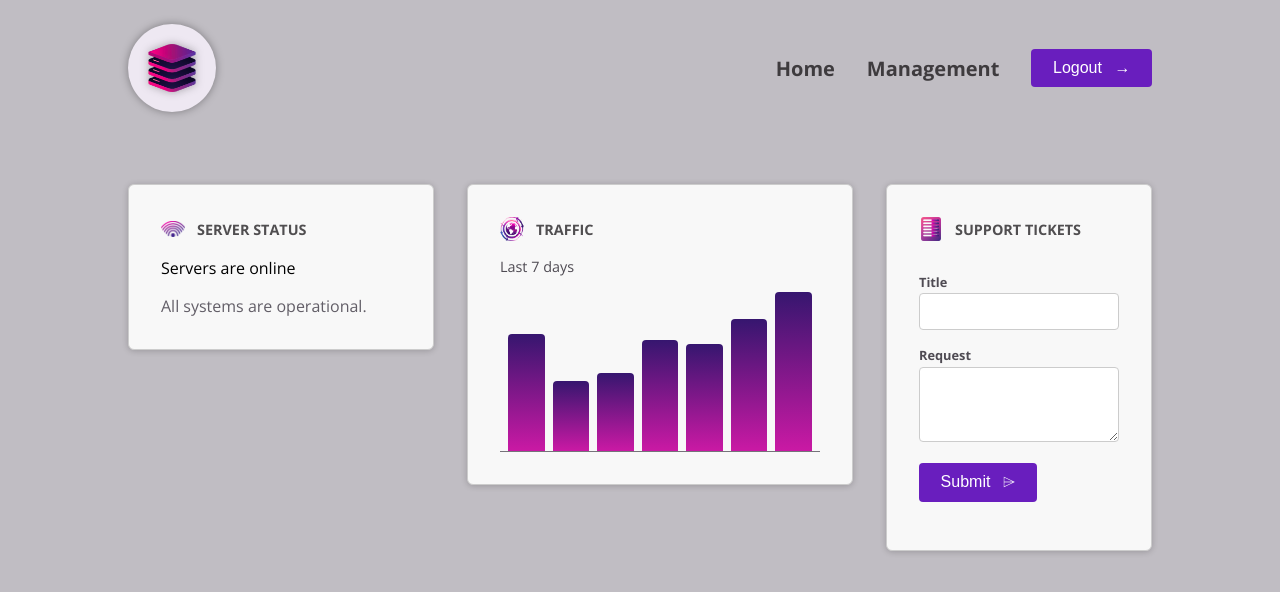
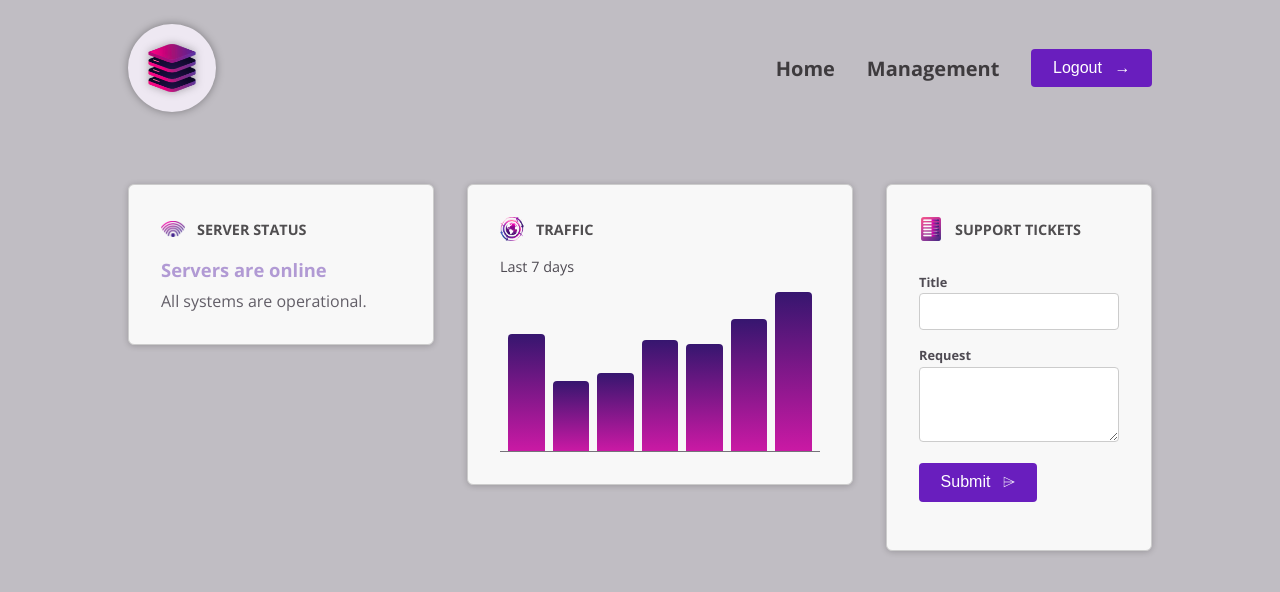
Before and after one commit to AlejandroRoblesA/Angular, an Angular app in the folder Angular - The Complete Guide 2025/06-deep-dive/: page / in a window 1280 px wide. Shown: the top 592 px of the page. Built offline with nearby package versions, Linux system fonts and the light colour scheme.

Commit message:
Binding CSS Classes Dynamically

```diff
--- a/Angular - The Complete Guide 2025/06-deep-dive/src/app/dashboard/server-status/server-status.component.html
+++ b/Angular - The Complete Guide 2025/06-deep-dive/src/app/dashboard/server-status/server-status.component.html
@@ -1,3 +1,11 @@
+<div
+  [class]="{
+    status: true,
+    'status-online': currentStatus == 'online',
+    'status-offline': currentStatus == 'offline',
+    'status-unknown': currentStatus == 'unknown'
+  }"
+>
   @if (currentStatus === 'online') {
   <p>Servers are online</p>
   <p>All systems are operational.</p>
@@ -8,3 +16,4 @@
   <p>Server status is unknown</p>
   <p>Fetching server status failed.</p>
   }
+</div>
```
Lines whose indentation alone changed are shown as unchanged.
